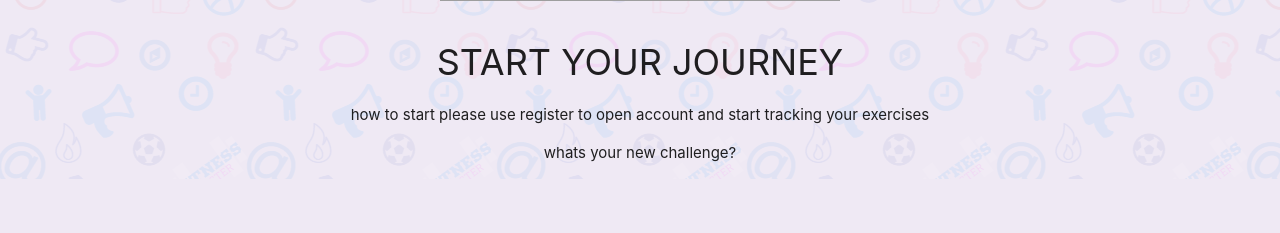
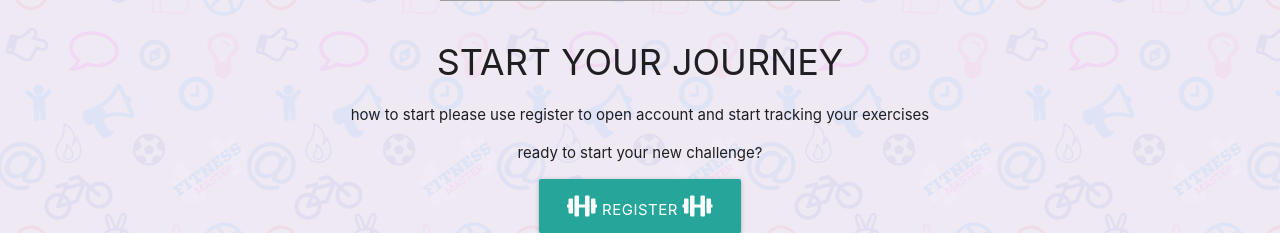
Before and after one commit to alexandergrib/fitness_master, a Flask app: page / in a window 1280 px wide. Shown: the part 982-1215 px from the top of the page. Before the commit the page ends 1161 px from the top, so only its background shows below. Run offline with Flask 2, Linux system fonts and the light colour scheme; some libraries are stand-ins or nearby versions; grey boxes are pictures that could not be loaded.

Commit message:
CODE: add register button at the end of the third section

```diff
--- a/templates/base.html
+++ b/templates/base.html
@@ -42,7 +42,7 @@
             <ul class="right hide-on-med-and-down">
                 {% if session.user %}
                     <li><a href="{{ url_for('get_workout') }}">Your workouts</a></li>
-                    <li><a href="{{ url_for('get_exercise_list') }}">All exercises</a></li>
+                    <li><a href="{{ url_for('get_exercise_list') }}">Individual exercises</a></li>
                     <li><a href="{{ url_for('profile', username=session['user']) }}">Profile</a></li>
                     <li><a href="{{ url_for('logout') }}">Log Out</a></li>
                 {% else %}
@@ -56,7 +56,7 @@
     <ul class="sidenav" id="mobile">
         {% if session.user %}
             <li><a href="{{ url_for('get_workout') }}">Your workouts</a></li>
-            <li><a href="{{ url_for('get_exercise_list') }}">All exercises</a></li>
+            <li><a href="{{ url_for('get_exercise_list') }}">Individual exercises</a></li>
             <li><a href="{{ url_for('profile', username=session['user']) }}">Profile</a></li>
             <li><a href="{{ url_for('logout') }}">Log Out</a></li>
         {% else %}
--- a/templates/index.html
+++ b/templates/index.html
@@ -34,7 +34,12 @@
             <h2>START YOUR JOURNEY</h2>
 
             <p> how to start please use register to open account and start tracking your exercises  </p>
-            <p>whats your new challenge?</p>
+            <p>ready to start your new challenge?</p>
         </div>
+        {% if session.user %}
+            <a href="{{ url_for("profile", username=session['user']) }}" class="waves-effect waves-light btn-large"><i class="fas fa-dumbbell"></i>  PROFILE  <i class="fas fa-dumbbell"></i></a>
+        {% else %}
+            <a href="{{ url_for("register") }}" class="waves-effect waves-light btn-large"><i class="fas fa-dumbbell"></i>  REGISTER  <i class="fas fa-dumbbell"></i></a>
+        {% endif %}
     </section>
 {% endblock %}
```
